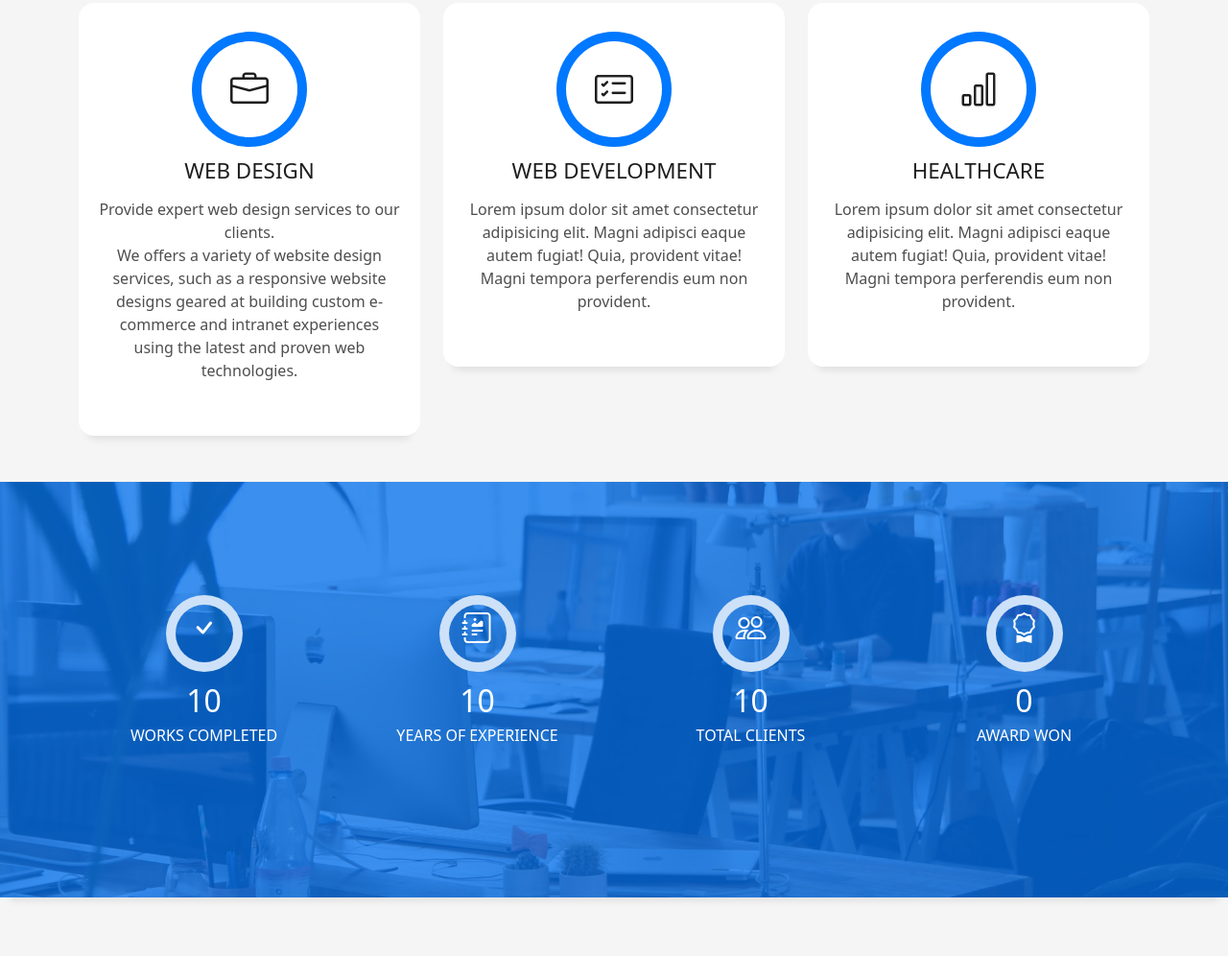
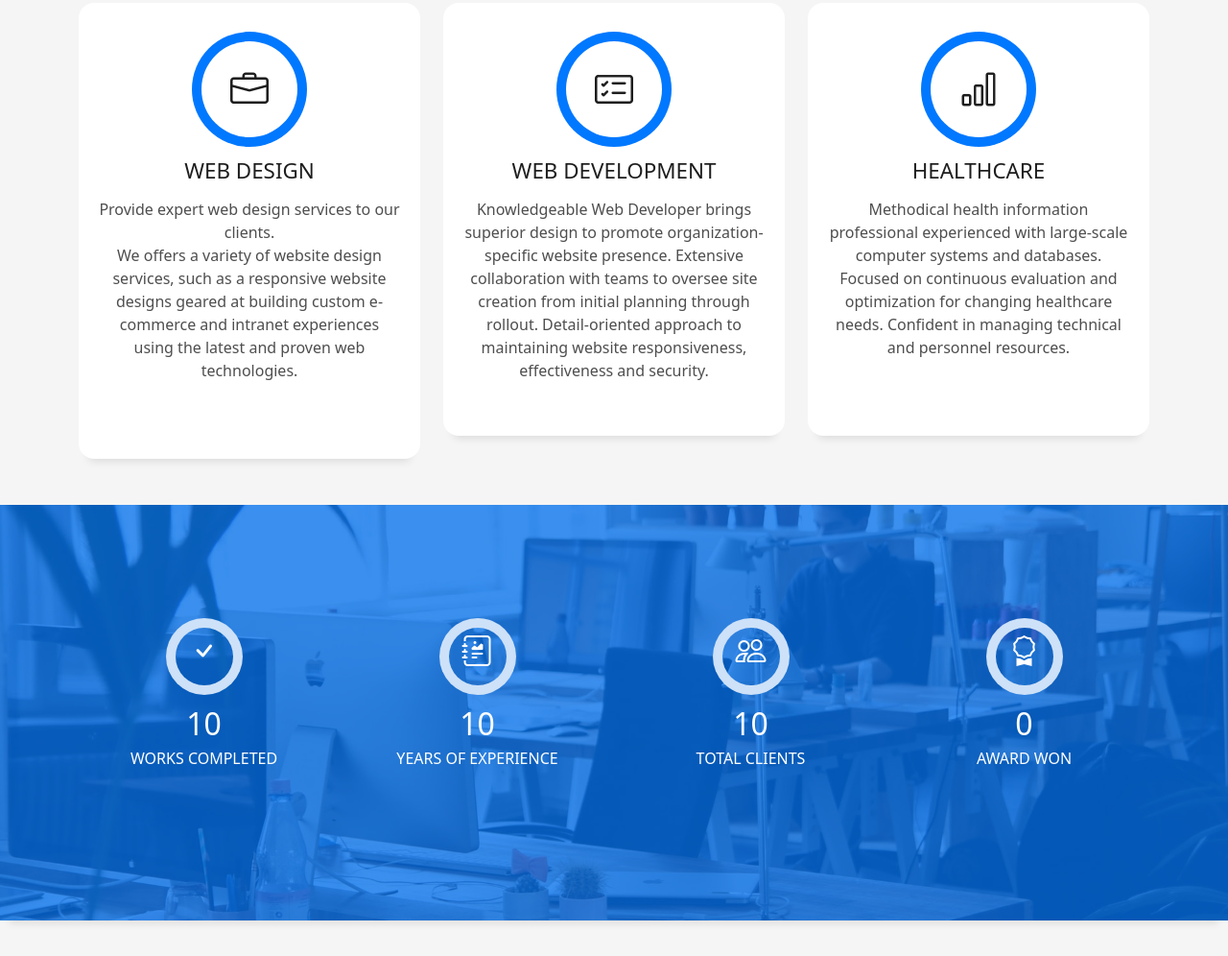
Before and after one commit to Srotich1/solomon-portfolio, a plain HTML site: page index.html in a window 1280 px wide. Shown: the part 2016-3012 px from the top of the page at 96% size. Drawn offline with Linux system fonts and the light colour scheme.

Commit message:
update 2

```diff
--- a/index.html
+++ b/index.html
@@ -234,7 +234,7 @@
                 <p class="s-description text-center">
                   Provide expert  web design services to our clients. <br>
                   We offers a variety of website design services, such as a responsive website designs geared at
-                  building custom e-commerce and intranet experiences using the latest and proven web technologies.
+                  building custom e-commerce and intranet experiences using the latest and proven web technologies. <br> <br>
                 </p>
               </div>
             </div>
@@ -247,9 +247,8 @@
               <div class="service-content">
                 <h2 class="s-title">Web Development</h2>
                 <p class="s-description text-center">
-                  Lorem ipsum dolor sit amet consectetur adipisicing elit. Magni adipisci eaque autem fugiat! Quia,
-                  provident vitae! Magni
-                  tempora perferendis eum non provident.
+                  Knowledgeable Web Developer brings superior design to promote organization-specific website presence.
+                   Extensive collaboration with teams to oversee site creation from initial planning through rollout. Detail-oriented approach to maintaining website responsiveness, effectiveness and security.
                 </p>
               </div>
             </div>
@@ -262,9 +261,8 @@
               <div class="service-content">
                 <h2 class="s-title">Healthcare</h2>
                 <p class="s-description text-center">
-                  Lorem ipsum dolor sit amet consectetur adipisicing elit. Magni adipisci eaque autem fugiat! Quia,
-                  provident vitae! Magni
-                  tempora perferendis eum non provident.
+                  Methodical health information professional experienced with large-scale computer systems and databases. Focused on continuous evaluation and optimization for changing healthcare needs. Confident in managing technical and personnel resources.
+                  <br><br>
                 </p>
               </div>
             </div>
```
